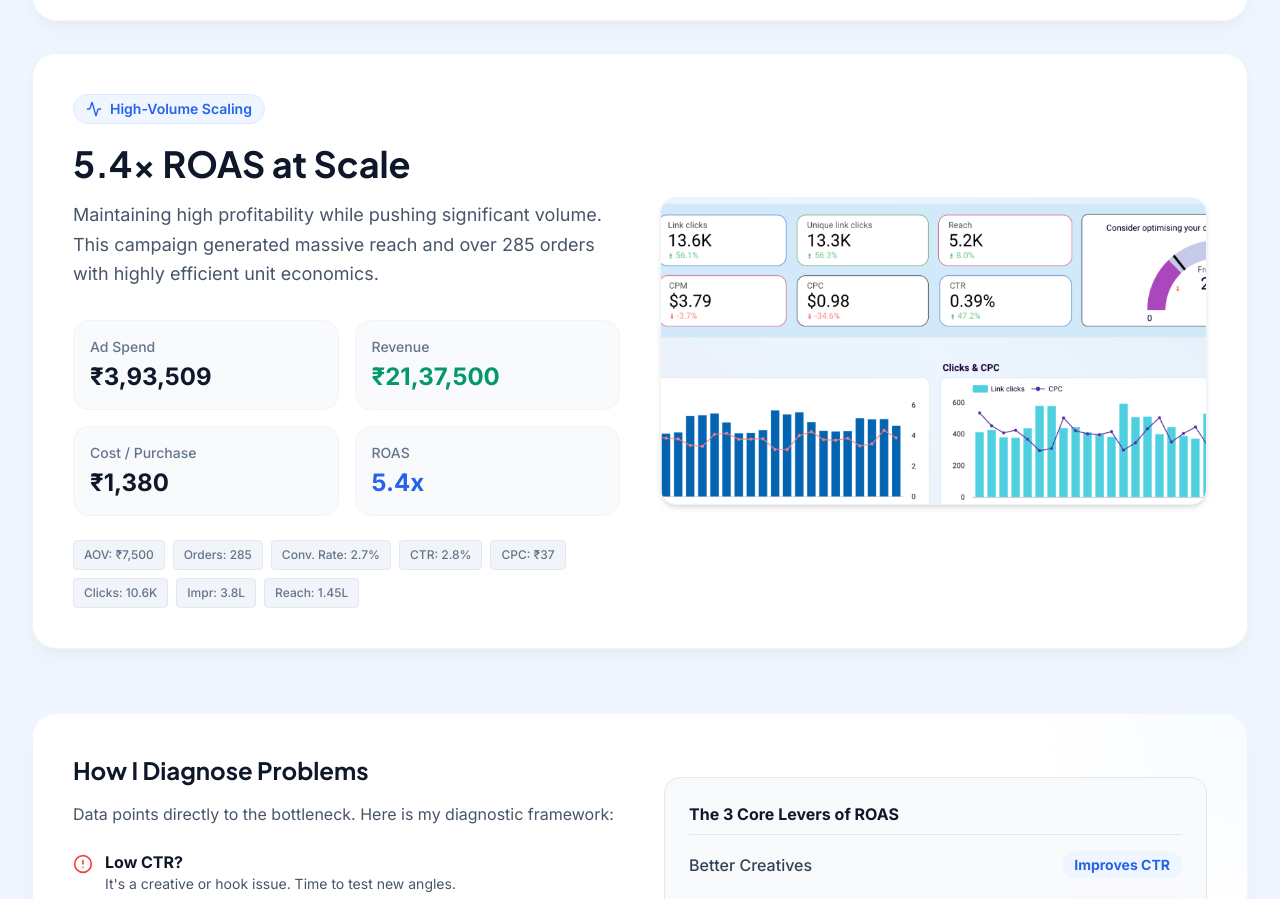
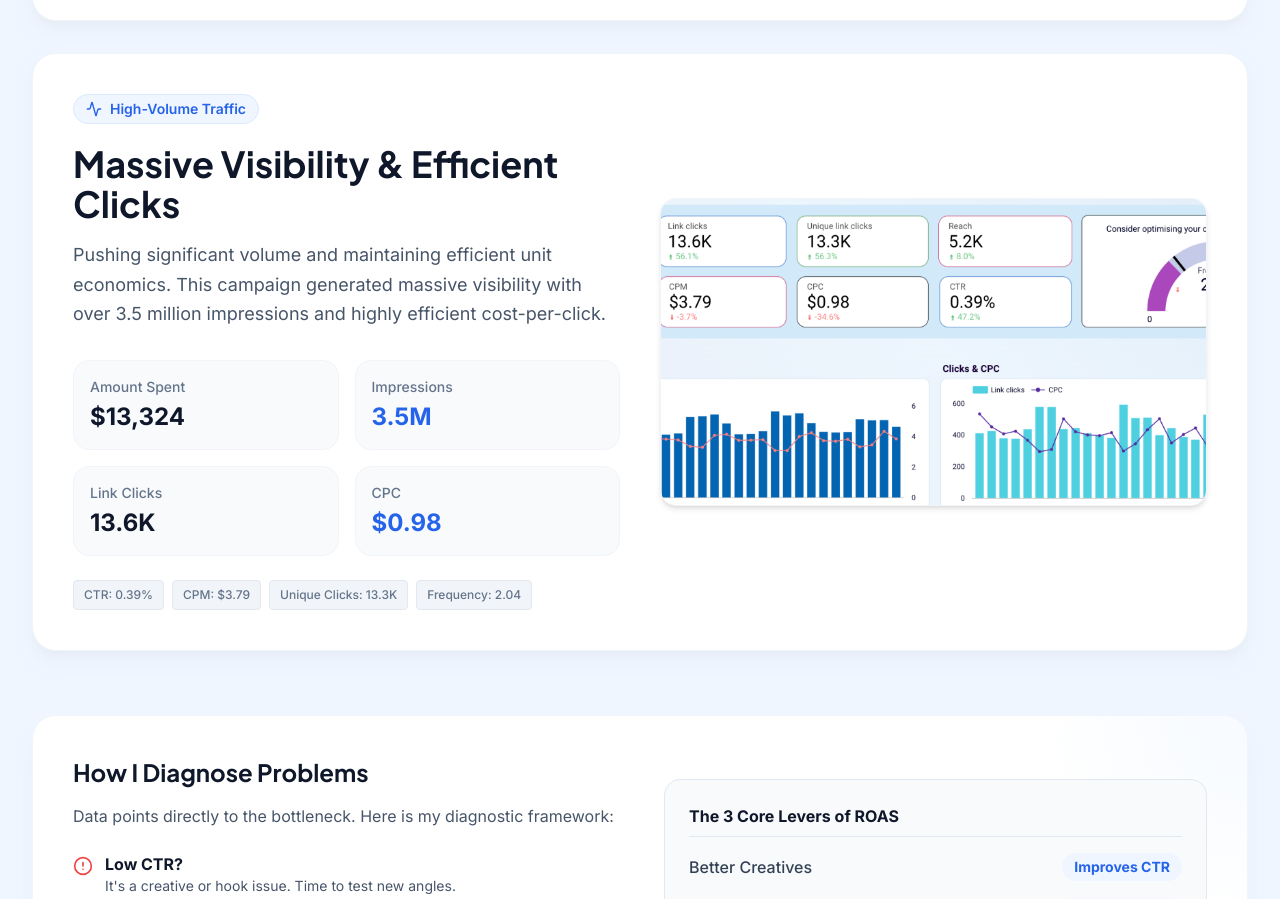
Before and after one commit to GopiKishan09/perfomance-marketing-portfolio, a plain HTML site: page index.html in a window 1280 px wide. Shown: the part 3694-4593 px from the top of the page. Drawn offline with nearby package versions, Linux system fonts and the light colour scheme.

Commit message:
Update Meta Ads case study content and metrics

```diff
--- a/index.html
+++ b/index.html
@@ -435,8 +435,7 @@
             <div class="mt-8 bg-white rounded-3xl p-8 lg:p-10 shadow-lg shadow-slate-200/50 border border-slate-100 fade-up delay-100">
                 <div class="grid lg:grid-cols-2 gap-10 items-center">
                     <div class="order-2 lg:order-2 relative rounded-2xl overflow-hidden shadow-md border border-slate-100 bg-slate-50 group aspect-video">
-                        <!-- Add your Meta Ads screenshot here. Using a placeholder for now. -->
-                        <img src="facebook-ads-dashboard.png" alt="Meta Ads Dashboard Showing 5.4x ROAS" class="w-full h-full object-cover transform transition-transform duration-700 group-hover:scale-105" onerror="this.onerror=null; this.src='https://placehold.co/800x450/e2e8f0/475569?text=Screenshot+Placeholder';">
+                        <img src="facebook-ads-dashboard.png" alt="Meta Ads Dashboard Showing Campaign Performance" class="w-full h-full object-cover transform transition-transform duration-700 group-hover:scale-105" onerror="this.onerror=null; this.src='https://placehold.co/800x450/e2e8f0/475569?text=Screenshot:+facebook-ads-dashboard.jpg';">
                         <div class="absolute inset-0 bg-gradient-to-t from-dark/80 via-dark/20 to-transparent opacity-0 group-hover:opacity-100 transition-opacity duration-300 flex items-end p-6">
                             <span class="text-white font-medium flex items-center"><i data-lucide="bar-chart" class="w-5 h-5 mr-2 text-blue-400"></i> Campaign Dashboard</span>
                         </div>
@@ -444,40 +443,36 @@
                     <div class="order-1 lg:order-1">
                         <div class="inline-flex items-center space-x-2 px-3 py-1 rounded-full bg-blue-50 border border-blue-100 text-blue-600 text-sm font-semibold mb-5">
                             <i data-lucide="activity" class="w-4 h-4"></i>
-                            <span>High-Volume Scaling</span>
+                            <span>High-Volume Traffic</span>
                         </div>
-                        <h4 class="text-3xl md:text-4xl font-heading font-bold text-dark mb-4 leading-tight">5.4x ROAS at Scale</h4>
-                        <p class="text-slate-600 mb-8 leading-relaxed text-lg">Maintaining high profitability while pushing significant volume. This campaign generated massive reach and over 285 orders with highly efficient unit economics.</p>
+                        <h4 class="text-3xl md:text-4xl font-heading font-bold text-dark mb-4 leading-tight">Massive Visibility & Efficient Clicks</h4>
+                        <p class="text-slate-600 mb-8 leading-relaxed text-lg">Pushing significant volume and maintaining efficient unit economics. This campaign generated massive visibility with over 3.5 million impressions and highly efficient cost-per-click.</p>
 
                         <div class="grid grid-cols-2 gap-4 mb-6">
                             <div class="bg-slate-50 p-4 rounded-2xl border border-slate-100 hover:border-blue-200 transition-colors">
-                                <div class="text-sm text-slate-500 font-medium mb-1">Ad Spend</div>
-                                <div class="text-2xl font-bold text-dark">₹3,93,509</div>
-                            </div>
-                            <div class="bg-slate-50 p-4 rounded-2xl border border-slate-100 hover:border-emerald-200 transition-colors">
-                                <div class="text-sm text-slate-500 font-medium mb-1">Revenue</div>
-                                <div class="text-2xl font-bold text-emerald-600">₹21,37,500</div>
+                                <div class="text-sm text-slate-500 font-medium mb-1">Amount Spent</div>
+                                <div class="text-2xl font-bold text-dark">$13,324</div>
                             </div>
                             <div class="bg-slate-50 p-4 rounded-2xl border border-slate-100 hover:border-blue-200 transition-colors">
-                                <div class="text-sm text-slate-500 font-medium mb-1">Cost / Purchase</div>
-                                <div class="text-2xl font-bold text-dark">₹1,380</div>
+                                <div class="text-sm text-slate-500 font-medium mb-1">Impressions</div>
+                                <div class="text-2xl font-bold text-blue-600">3.5M</div>
                             </div>
                             <div class="bg-slate-50 p-4 rounded-2xl border border-slate-100 hover:border-blue-200 transition-colors">
-                                <div class="text-sm text-slate-500 font-medium mb-1">ROAS</div>
-                                <div class="text-2xl font-bold text-blue-600">5.4x</div>
+                                <div class="text-sm text-slate-500 font-medium mb-1">Link Clicks</div>
+                                <div class="text-2xl font-bold text-dark">13.6K</div>
+                            </div>
+                            <div class="bg-slate-50 p-4 rounded-2xl border border-slate-100 hover:border-blue-200 transition-colors">
+                                <div class="text-sm text-slate-500 font-medium mb-1">CPC</div>
+                                <div class="text-2xl font-bold text-blue-600">$0.98</div>
                             </div>
                         </div>
 
                         <!-- Secondary Metrics Pills -->
                         <div class="flex flex-wrap gap-2 text-xs font-medium text-slate-500">
-                            <span class="bg-slate-100 px-2.5 py-1.5 rounded border border-slate-200">AOV: ₹7,500</span>
-                            <span class="bg-slate-100 px-2.5 py-1.5 rounded border border-slate-200">Orders: 285</span>
-                            <span class="bg-slate-100 px-2.5 py-1.5 rounded border border-slate-200">Conv. Rate: 2.7%</span>
-                            <span class="bg-slate-100 px-2.5 py-1.5 rounded border border-slate-200">CTR: 2.8%</span>
-                            <span class="bg-slate-100 px-2.5 py-1.5 rounded border border-slate-200">CPC: ₹37</span>
-                            <span class="bg-slate-100 px-2.5 py-1.5 rounded border border-slate-200">Clicks: 10.6K</span>
-                            <span class="bg-slate-100 px-2.5 py-1.5 rounded border border-slate-200">Impr: 3.8L</span>
-                            <span class="bg-slate-100 px-2.5 py-1.5 rounded border border-slate-200">Reach: 1.45L</span>
+                            <span class="bg-slate-100 px-2.5 py-1.5 rounded border border-slate-200">CTR: 0.39%</span>
+                            <span class="bg-slate-100 px-2.5 py-1.5 rounded border border-slate-200">CPM: $3.79</span>
+                            <span class="bg-slate-100 px-2.5 py-1.5 rounded border border-slate-200">Unique Clicks: 13.3K</span>
+                            <span class="bg-slate-100 px-2.5 py-1.5 rounded border border-slate-200">Frequency: 2.04</span>
                         </div>
                     </div>
                 </div>
```
